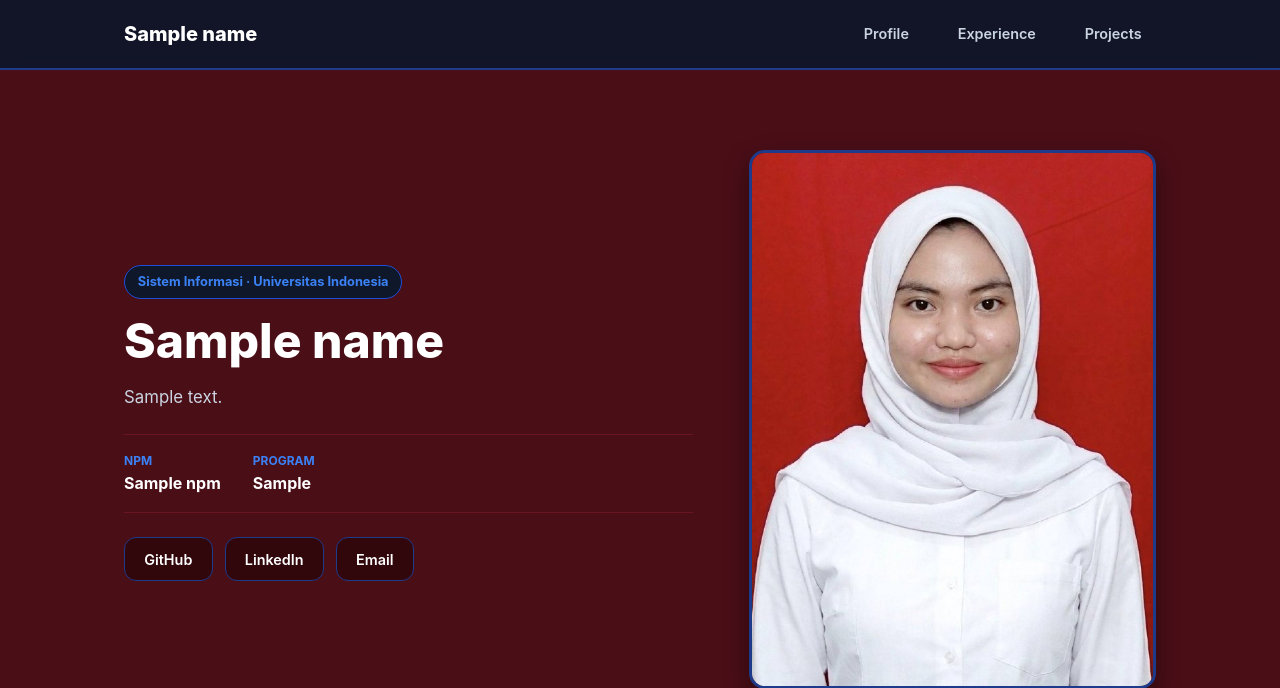
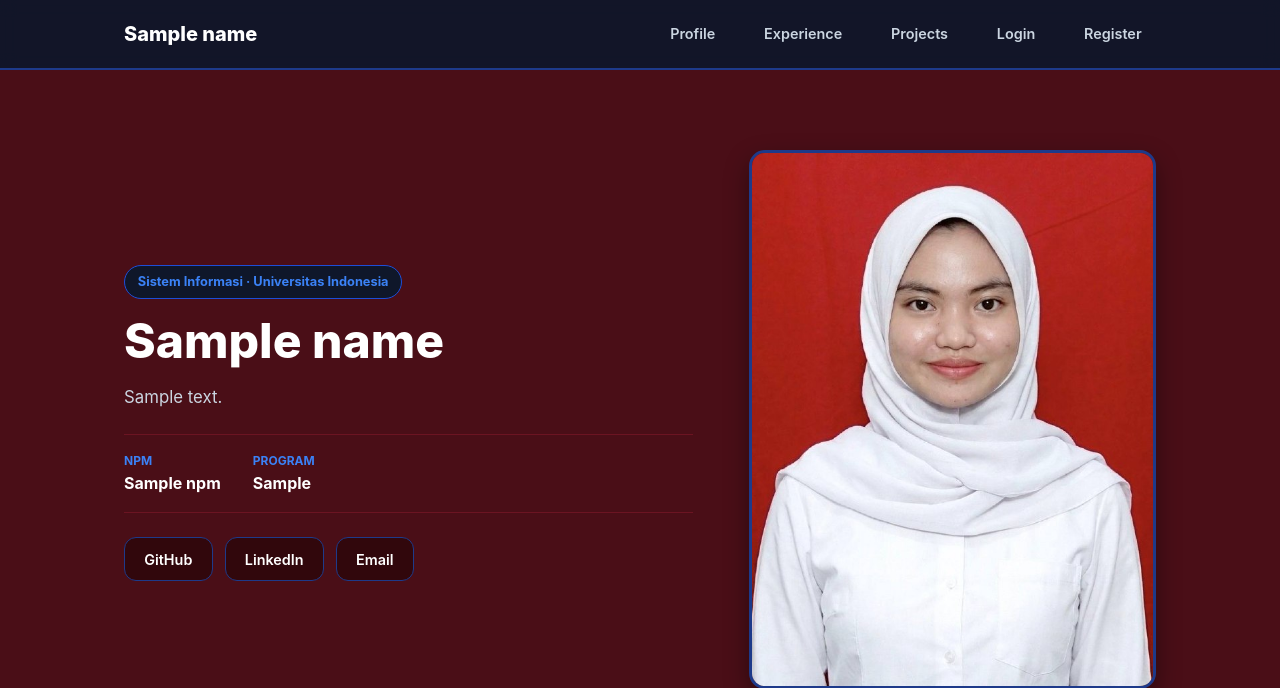
Before and after one commit to qanitasyafika/myportofolio, a Django app: template templates/index.html in a window 1280 px wide. Shown: the top 688 px of the page. Run offline with Django 5.2, Linux system fonts and the light colour scheme; the template is opened without the code that fills it: most values are stand-ins (such as "Sample title", 1, 10 or a date in 2020).

Commit message:
Menampilkan Status Login di Navbar

```diff
--- a/templates/base.html
+++ b/templates/base.html
@@ -18,6 +18,14 @@
                 <a href="{% url 'main:show_main' %}" class="nav-item">Profile</a>
                 <a href="{% url 'main:show_experience' %}" class="nav-item">Experience</a>
                 <a href="{% url 'main:show_projects' %}" class="nav-item">Projects</a>
+
+                {% if user.is_authenticated %}
+                    <span class="nav-item nav-user">{{ user.username }}</span>
+                    <a href="{% url 'main:logout' %}" class="nav-item">Logout</a>
+                {% else %}
+                    <a href="{% url 'main:login' %}" class="nav-item">Login</a>
+                    <a href="{% url 'main:register' %}" class="nav-item">Register</a>
+                {% endif %}
             </nav>
         </div>
     </header>
```
